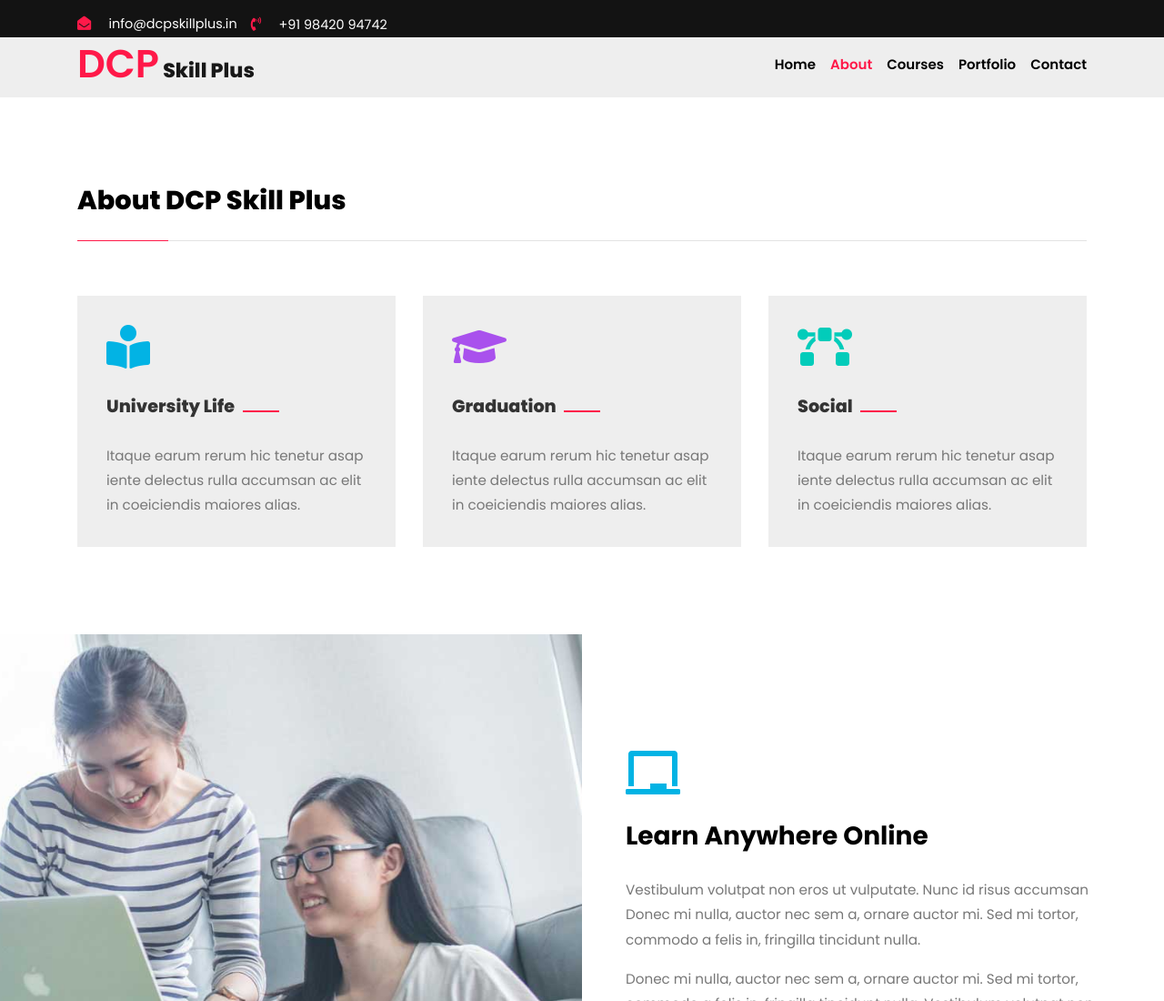
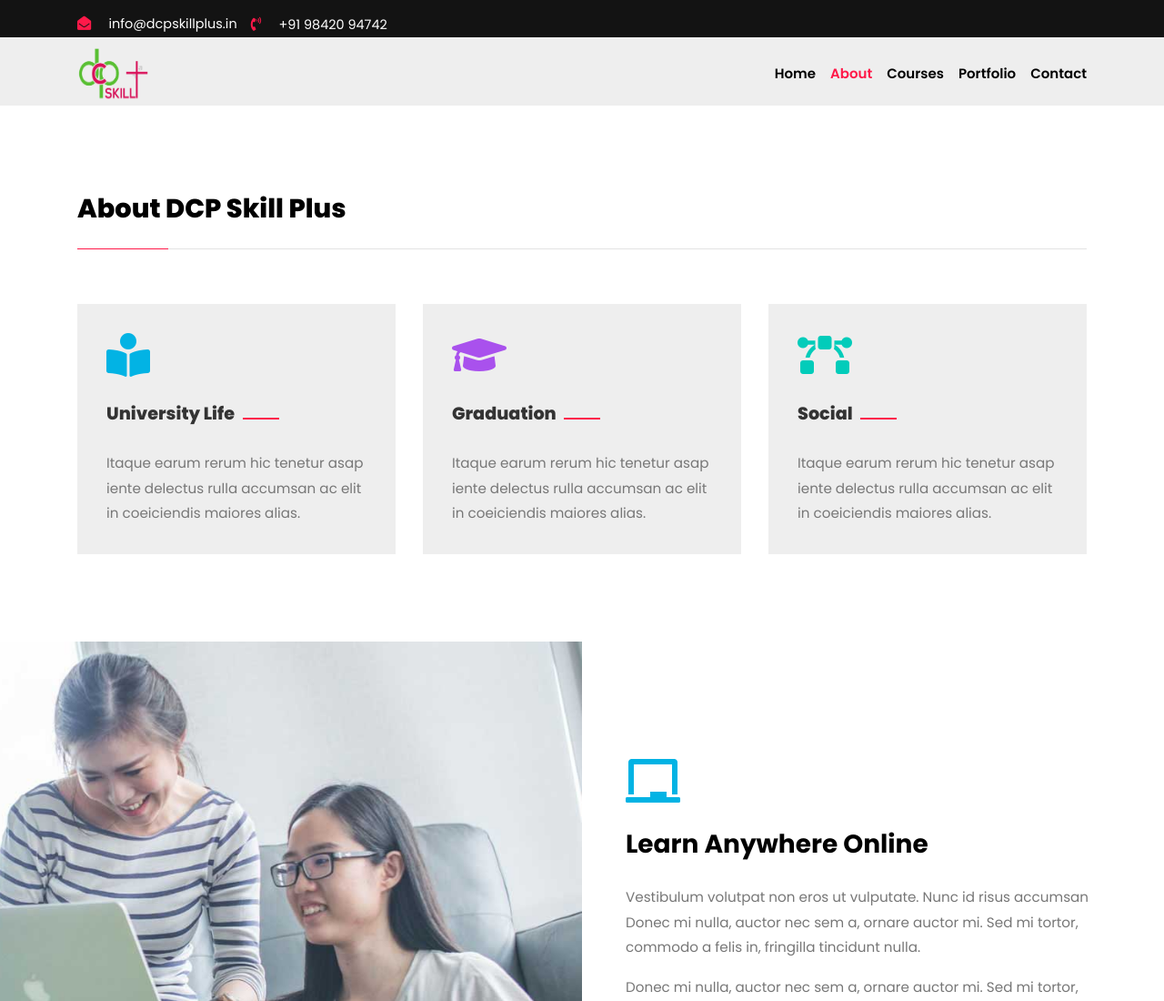
Before and after one commit to Thamizhselvan/dcpskillplus, a plain HTML site: page about.html in a window 1280 px wide. Shown: the top 1100 px of the page at 91% size. Drawn offline with Linux system fonts and the light colour scheme; a web font is replaced by a local one.

Commit message:
added logo

```diff
--- a/about.html
+++ b/about.html
@@ -64,7 +64,7 @@ License: Creative Commons Attribution 3.0 Unported
             <div class="container">
                 <nav class="navbar navbar-expand-lg navbar-light p-0">
                     <h1><a class="navbar-brand" href="index.html">
-                            <span>DCP</span> Skill Plus <i class="w3-spacing"></i>
+                            <img src="images/logo.png" height="59px" width="80px;" alt=""></img><i class="w3-spacing"></i>
                         </a></h1>
                     <button class="navbar-toggler ml-lg-auto ml-sm-5" type="button" data-toggle="collapse" data-target="#navbarSupportedContent"
                         aria-controls="navbarSupportedContent" aria-expanded="false" aria-label="Toggle navigation">
--- a/css/style.css
+++ b/css/style.css
@@ -317,7 +317,7 @@ li.nav-item.active a {
 }
 
 .header-bottom {
-    padding: 6px 0 11px;
+    padding: 6px 0 0;
     background: #eee;
 }
 
```
Also changed, not shown: contact.html (+1 -1 lines), courses.html (+1 -1 lines), index.html (+5 -1 lines), portfolio.html (+1 -1 lines).
